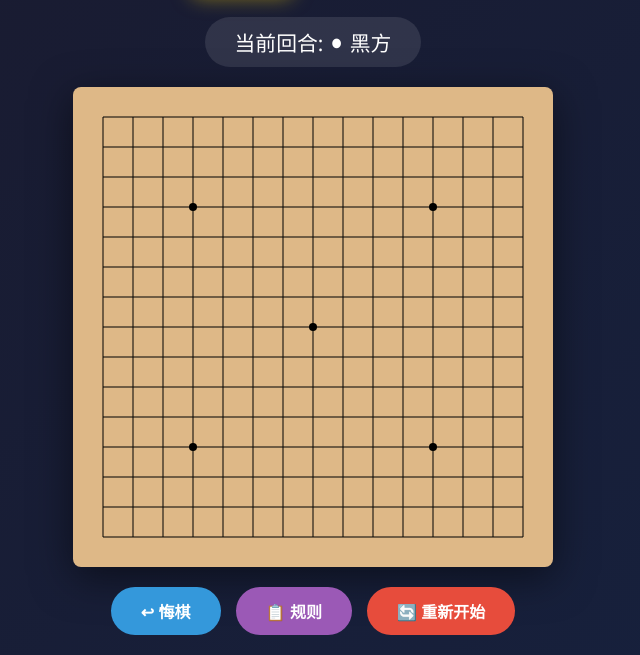
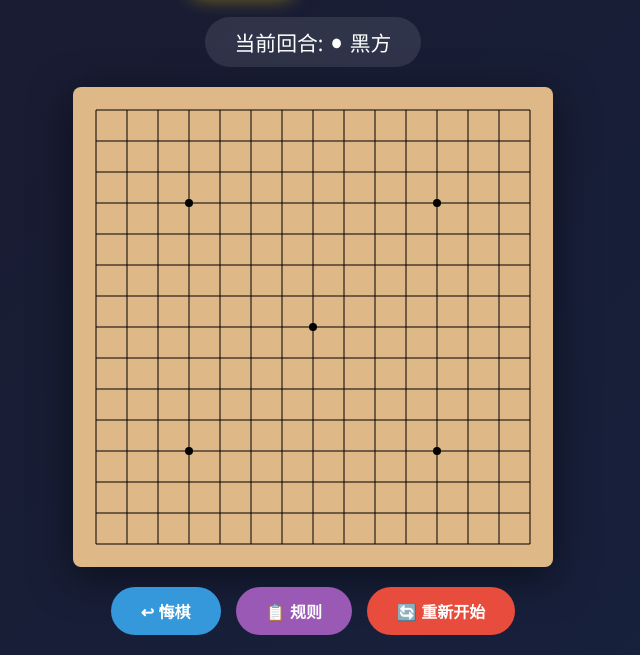
Before and after one commit to zjdavid/gomoku, a plain HTML site: page index.html in a window 1280 px wide. Shown: the part 153-808 px from the top of the page, without its empty margins (327-967 px from the left). Drawn offline with Linux system fonts and the light colour scheme.

Commit message:
缩窄棋盘边缘

```diff
--- a/index.html
+++ b/index.html
@@ -433,19 +433,19 @@
         // 响应式棋盘大小
         function resizeCanvas() {
             const screenWidth = window.innerWidth;
-            const maxSize = Math.min(screenWidth - 40, 450);
+            const maxSize = Math.min(screenWidth - 30, 450);
             canvas.width = maxSize;
             canvas.height = maxSize;
 
             // 重新计算格子大小 - 棋子也相应调整
-            CELL_SIZE = (maxSize - 30) / (GRID_SIZE - 1);
-            PIECE_RADIUS = CELL_SIZE * 0.38;  // 棋子大小为格子的38%
+            CELL_SIZE = (maxSize - MARGIN * 2) / (GRID_SIZE - 1);
+            PIECE_RADIUS = CELL_SIZE * 0.38;
         }
 
         const GRID_SIZE = 15;
         let CELL_SIZE = 30;
         let PIECE_RADIUS = 11;  // 棋子半径
-        const MARGIN = 15;
+        let MARGIN = 8;  // 边缘缩小
 
         let board = [];
         let currentPlayer = 'black'; // black or white
```
